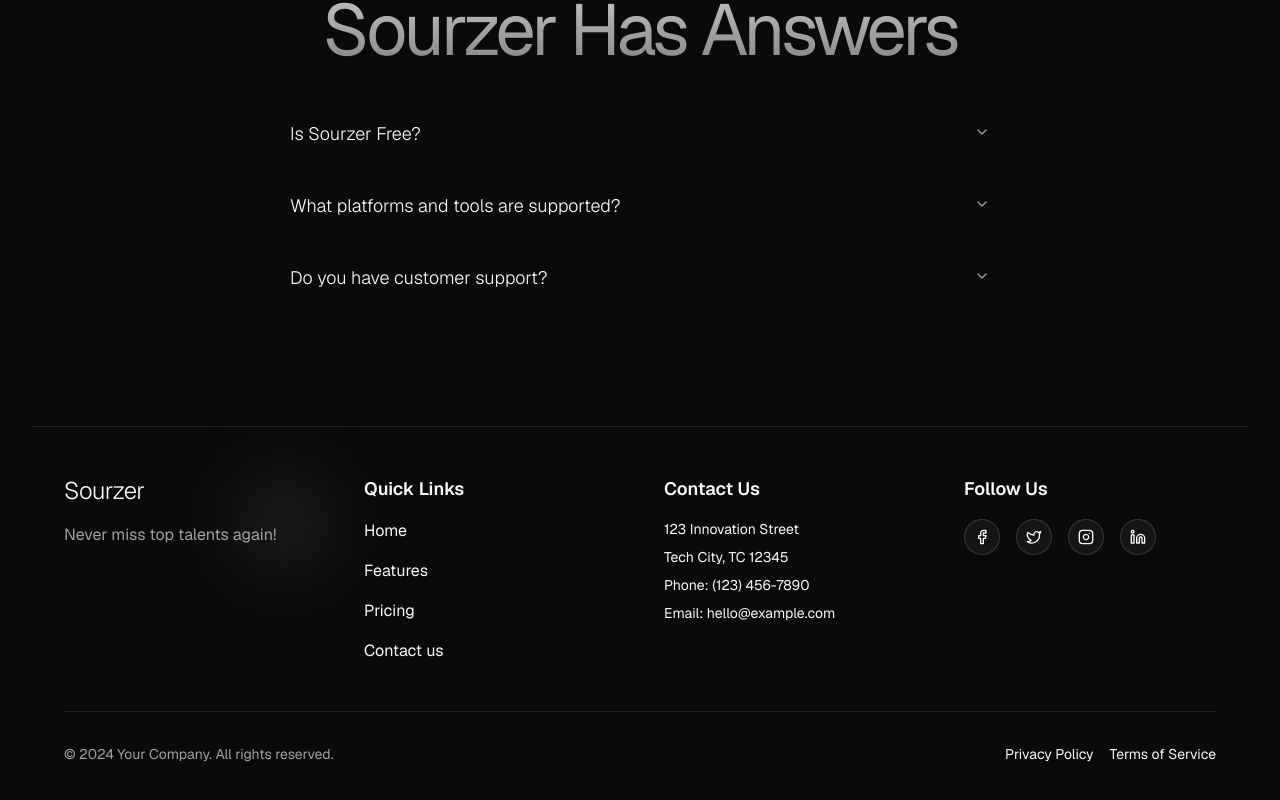
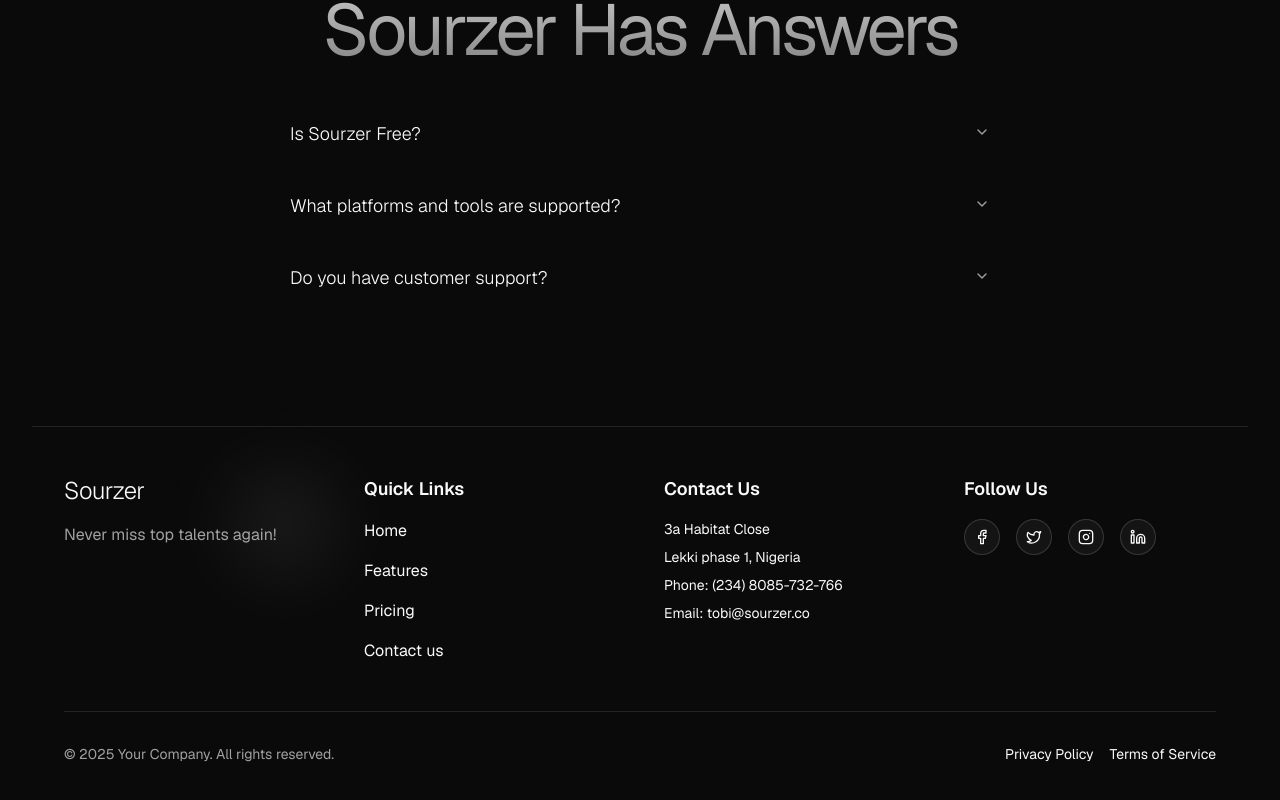
Before and after one commit to joshnwosu/LandingPage, a Next.js app: page / in a window 1280 px wide. Shown: the part 5155-5955 px from the top of the page. Built offline with nearby package versions, Linux system fonts and the light colour scheme.

Commit message:
some juice

```diff
--- a/components/sections/Footer.tsx
+++ b/components/sections/Footer.tsx
@@ -57,10 +57,10 @@ export default function Footer() {
           <div>
             <h3 className='mb-4 text-lg font-semibold'>Contact Us</h3>
             <address className='space-y-2 text-sm not-italic'>
-              <p>123 Innovation Street</p>
-              <p>Tech City, TC 12345</p>
-              <p>Phone: (123) 456-7890</p>
-              <p>Email: hello@example.com</p>
+              <p>3a Habitat Close</p>
+              <p>Lekki phase 1, Nigeria</p>
+              <p>Phone: (234) 8085-732-766</p>
+              <p>Email: tobi@sourzer.co</p>
             </address>
           </div>
           <div className='relative'>
@@ -139,7 +139,7 @@ export default function Footer() {
         </div>
         <div className='mt-12 flex flex-col items-center justify-between gap-4 border-t pt-8 text-center md:flex-row'>
           <p className='text-sm text-muted-foreground'>
-            © 2024 Your Company. All rights reserved.
+            © 2025 Your Company. All rights reserved.
           </p>
 
           <nav className='flex gap-4 text-sm'>
```
